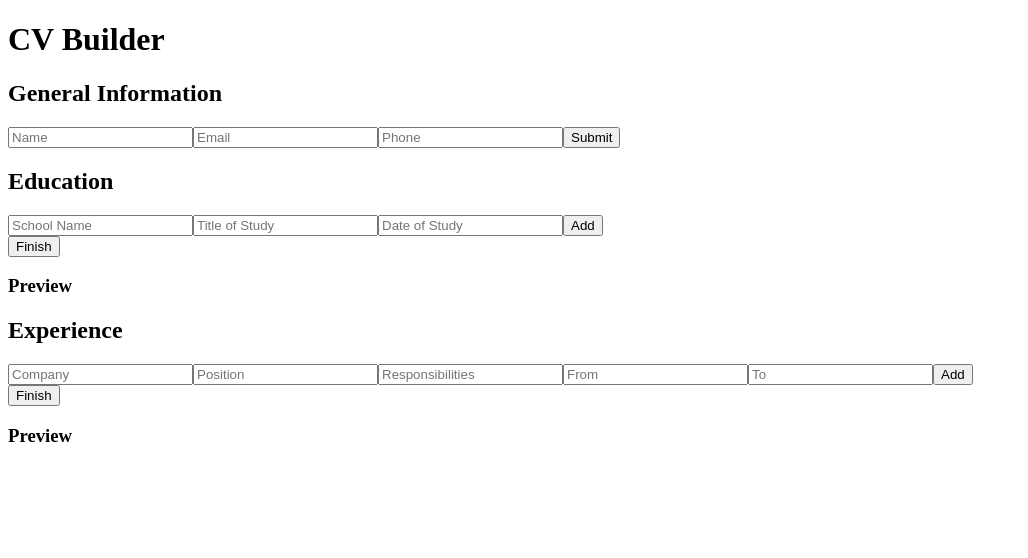
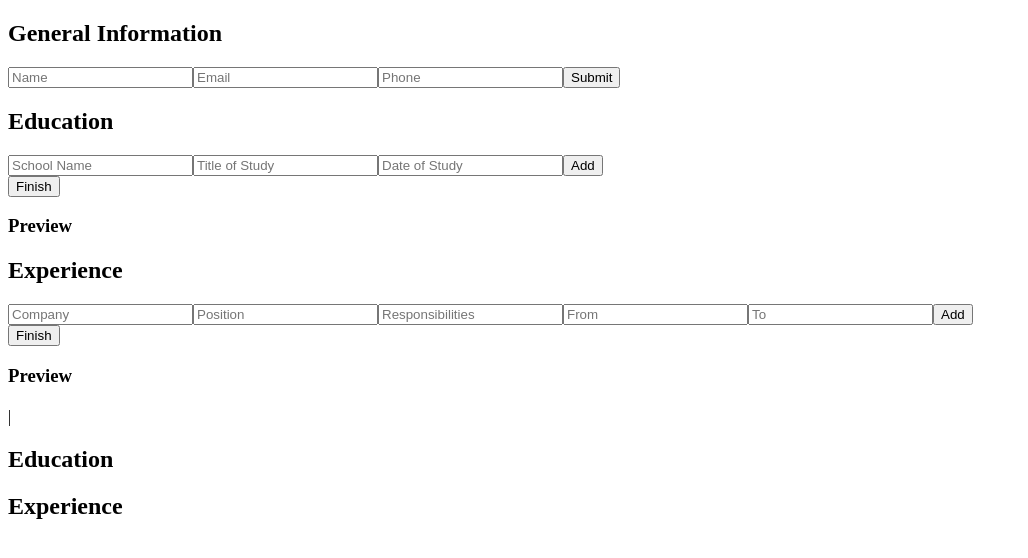
Before and after one commit to AMN-47/CV-Application-React, a React (Vite) app: page / in a window 1280 px wide. Shown: the top 558 px of the page, without its empty margins (0-1028 px from the left). Built offline with nearby package versions, Linux system fonts and the light colour scheme.

Commit message:
linked CV Preview into app file and linked it to parts of CV form

```diff
--- a/src/App.jsx
+++ b/src/App.jsx
@@ -5,13 +5,25 @@ import Experience from "./components/Experience";
 import CVPreview from "./components/CVPreview";
 
 
+
 function App() {
+  const [general, setGeneral] = useState({});
+  const [education, setEducation] = useState([]);
+  const [experience, setExperience] = useState([]);
+
   return (
-    <div>
-      <h1>CV Builder</h1>
-      <GeneralInfo/>
-      <Education/>
-      <Experience/>
+    <div className="app-container">
+      <div className="form-selection">
+        <GeneralInfo setGeneral={setGeneral} />
+        <Education setEducation={setEducation}/>
+        <Experience setExperience={setExperience}/>
+      </div>
+
+      <CVPreview
+        general={general}
+        education={education}
+        experience={experience}
+      />
     </div>
   );
 }
```
